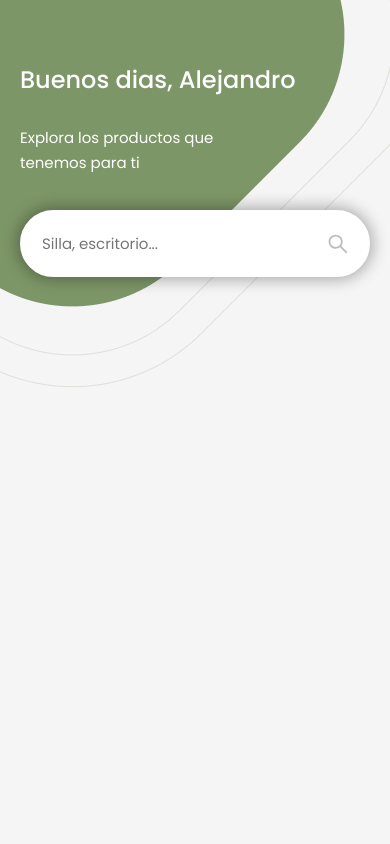
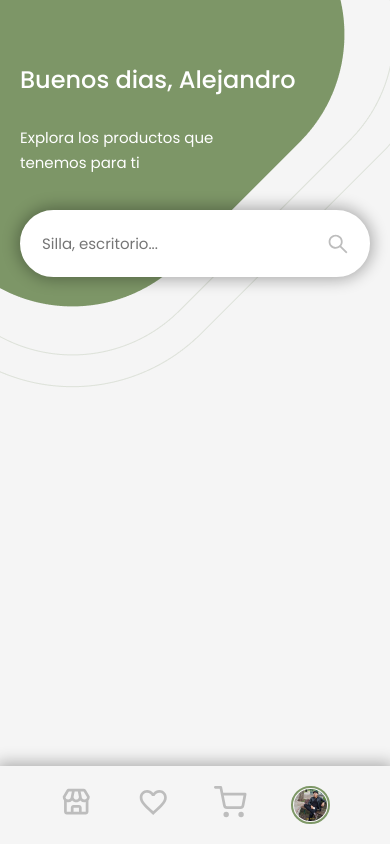
Before and after one commit to AlejandroMorales-s/forniture-ecommerce, a Next.js app: page /home in a window 390 px wide. Built offline with nearby package versions, Linux system fonts and the light colour scheme.

Commit message:
add: navbar in mobile

```diff
--- /dev/null
+++ b/components/NavbarMobile.jsx
@@ -0,0 +1,24 @@
+import React from 'react'
+import Image from 'next/image'
+import {BiStore} from 'react-icons/bi'
+import {MdFavoriteBorder} from 'react-icons/md'
+import {FiShoppingCart} from 'react-icons/fi'
+import profileImage from '../assets/profileImage.jpg'
+
+export default function NavbarMobile() {
+    return (
+        <div className='navbar-mobile-container'>
+            <BiStore className='navbar-icon'/>
+            <MdFavoriteBorder className='navbar-icon'/>
+            <FiShoppingCart className='navbar-icon'/>
+            <div className='profile-navbar-container'>
+                <div>
+                    <Image
+                        alt='profile'
+                        src={profileImage}
+                    />
+                </div>
+            </div>
+        </div>
+    )
+}
--- a/pages/home.jsx
+++ b/pages/home.jsx
@@ -3,6 +3,7 @@ import React from 'react'
 import Header from '../components/home/Header'
 import SearchInput from '../components/home/SearchInput'
 
+import NavbarMobile from '../components/NavbarMobile'
 
 export default function home() {
     return (
@@ -12,6 +13,7 @@ export default function home() {
                 <SearchInput/>
 
             </main>
+            <NavbarMobile/>
 
         </>
     )
--- a/sass/App.scss
+++ b/sass/App.scss
@@ -11,3 +11,4 @@
 @import './layout/home/header.scss';
 
 @import './layout/searchInput.scss';
+@import './layout/navbarMobile.scss';
--- a/sass/base/variables.scss
+++ b/sass/base/variables.scss
@@ -12,6 +12,7 @@ $greenPrimary: hsla(92, 19%, 50%, 100%);
 $darkGreen: hsla(70, 38%, 12%, 100%);
 $lightGray: hsla(0, 0, 96%, 100%);
 $gray: hsla(0, 0%, 74%, 100%);
+$darkGray: hsla(0, 0%, 58%, 100%);
 $white: hsla(100, 100%, 100%, 100%);
 
 //* Breakpoints
--- a/sass/layout/home/header.scss
+++ b/sass/layout/home/header.scss
@@ -1,5 +1,5 @@
 .header-container{
-    height: fit-content;
+    height: 100vh;
     width: 100%;
     overflow-x: hidden;
     position: relative;
--- /dev/null
+++ b/sass/layout/navbarMobile.scss
@@ -0,0 +1,31 @@
+.navbar-mobile-container{
+    position: fixed;
+    bottom: 0;
+    left: 0;
+    width: 100vw;
+    padding: 2rem 6rem;
+    display: flex;
+    justify-content: space-between;
+    @include box-shadow;
+    .navbar-icon{
+        font-size: 3.25rem;
+        color: $gray;
+    }
+    .profile-navbar-container{
+        padding: 1px;
+        border: 2px solid $greenPrimary;
+        border-radius: 50%;
+        div{
+            position: relative;
+            height: 3.25rem;
+            width: 3.25rem;
+            overflow: hidden;
+            border-radius: 50%;
+            -webkit-border-radius: 50%;
+            -moz-border-radius: 50%;
+            -ms-border-radius: 50%;
+            -o-border-radius: 50%;
+
+        }
+    }
+}
```
Also changed, not shown: assets/profileImage.jpg (added).
